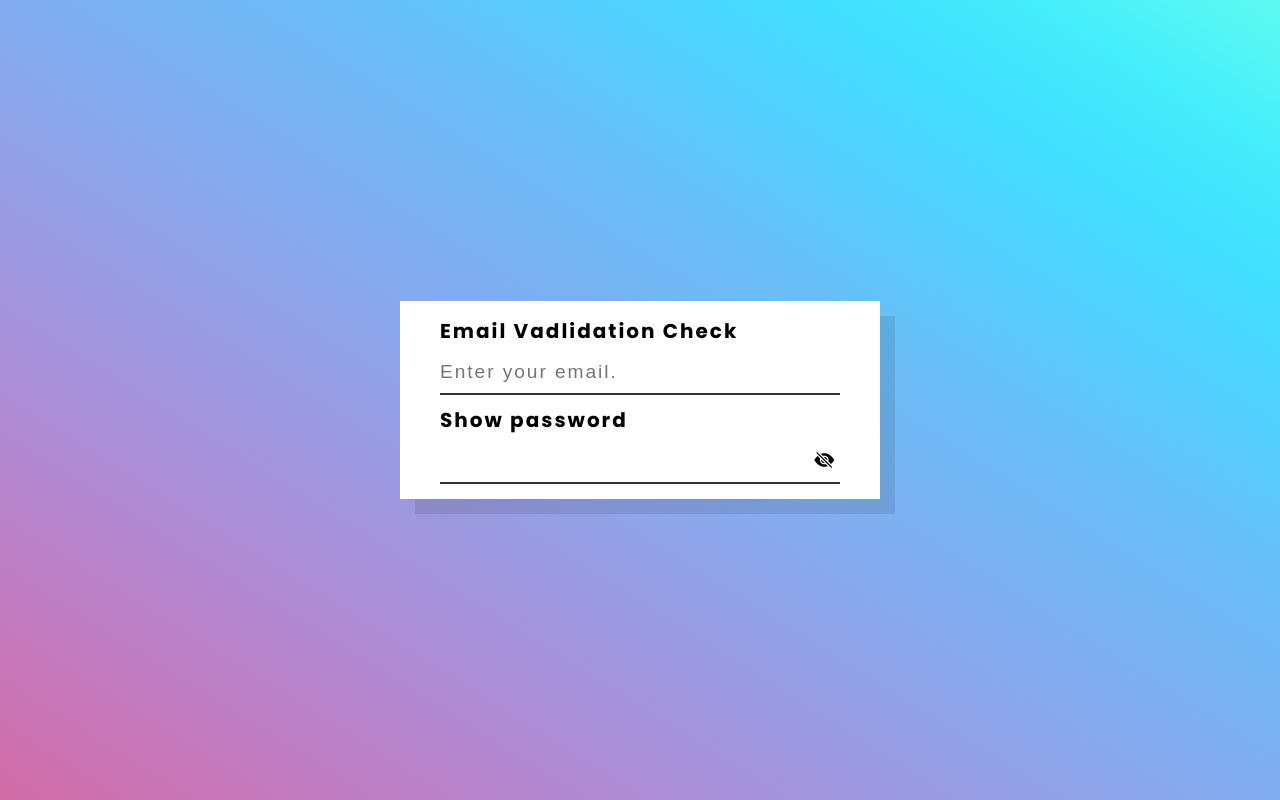
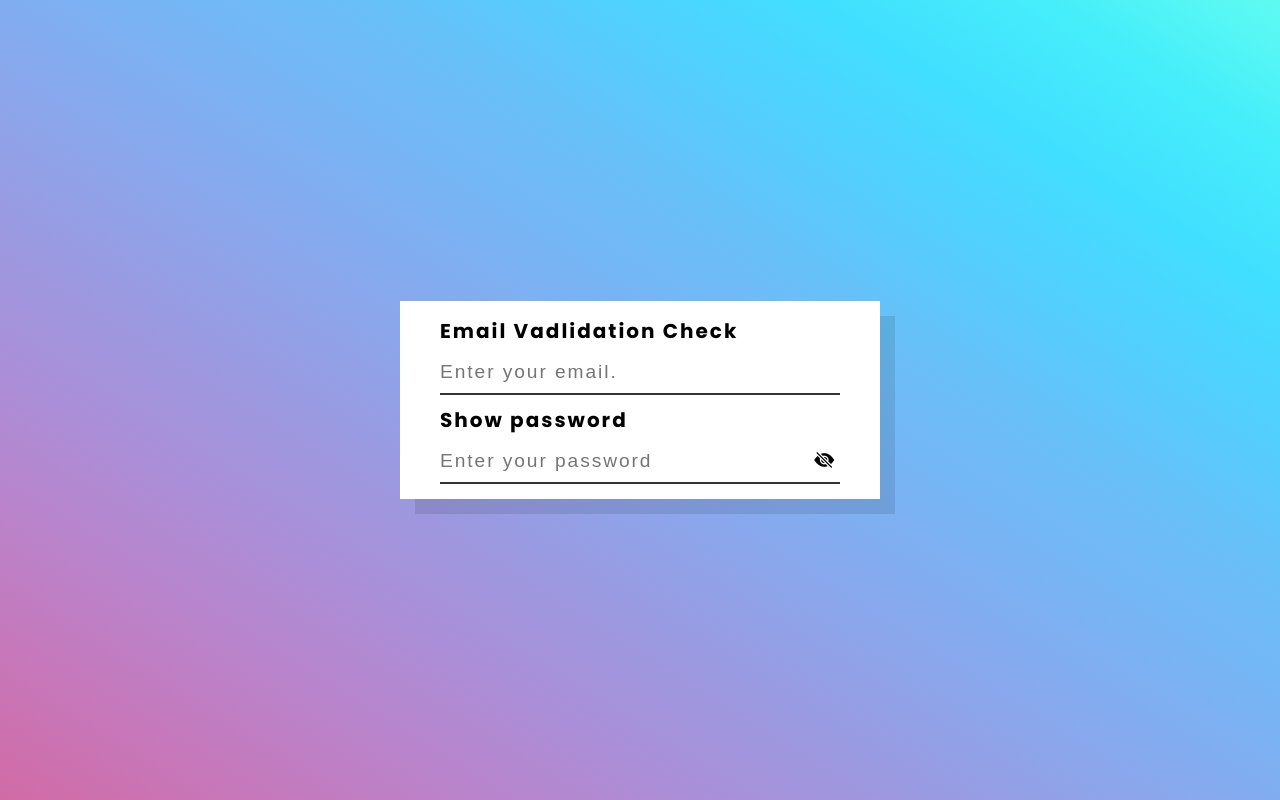
Before and after one commit to Sidddhuu316/email_validation-show_password, a plain HTML site: page index.html in a window 1280 px wide. Drawn offline with nearby package versions, Linux system fonts and the light colour scheme.

Commit message:
Update index.html

```diff
--- a/index.html
+++ b/index.html
@@ -24,6 +24,7 @@
                 <h3>Show password</h3>
                 <input type="password"
                 name="password"
+                placeholder= "Enter your password"
                 autocomplete="current-password"
                 required="" id="password">
                 <i class="bi bi-eye-slash-fill"id="togglePassword"></i>
```
